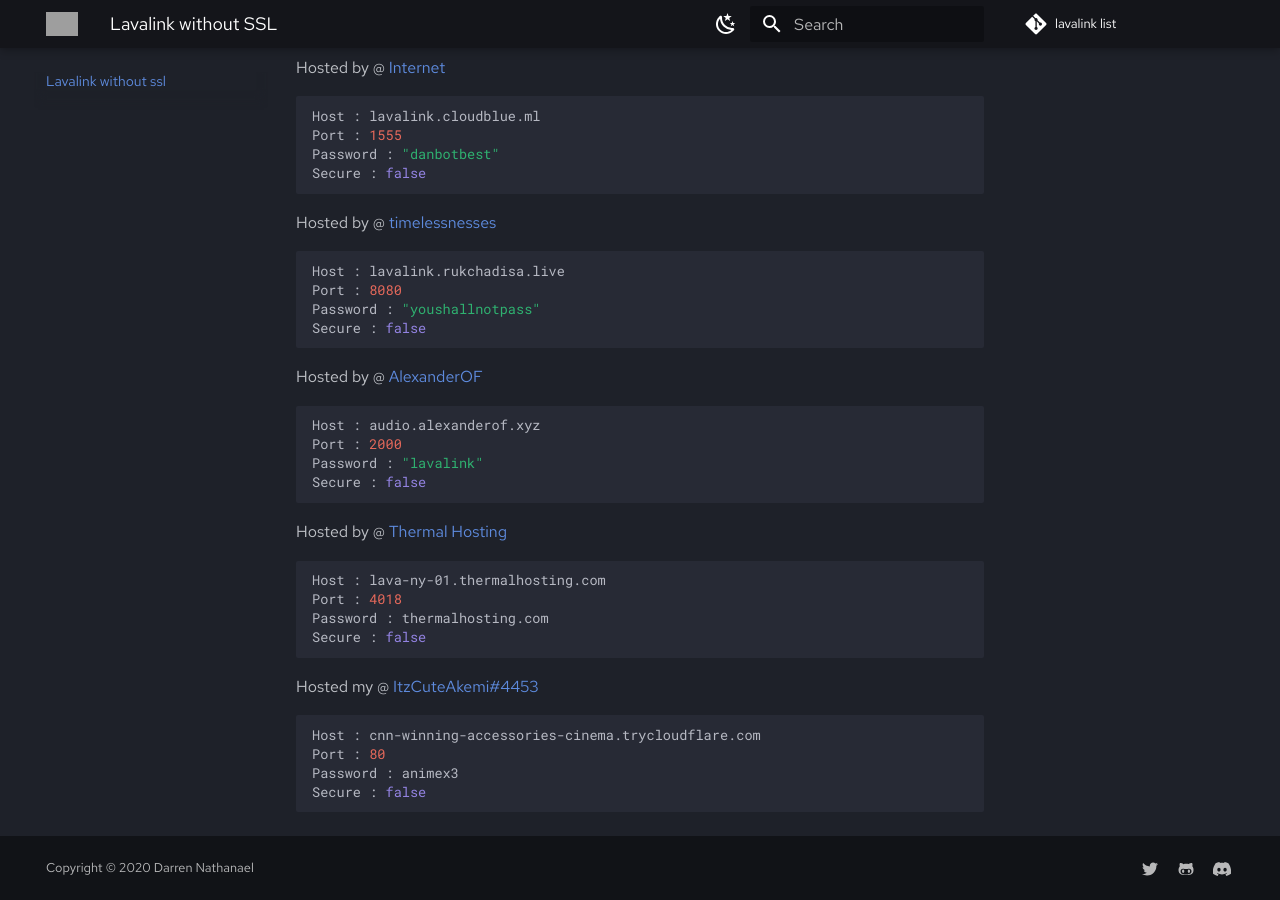
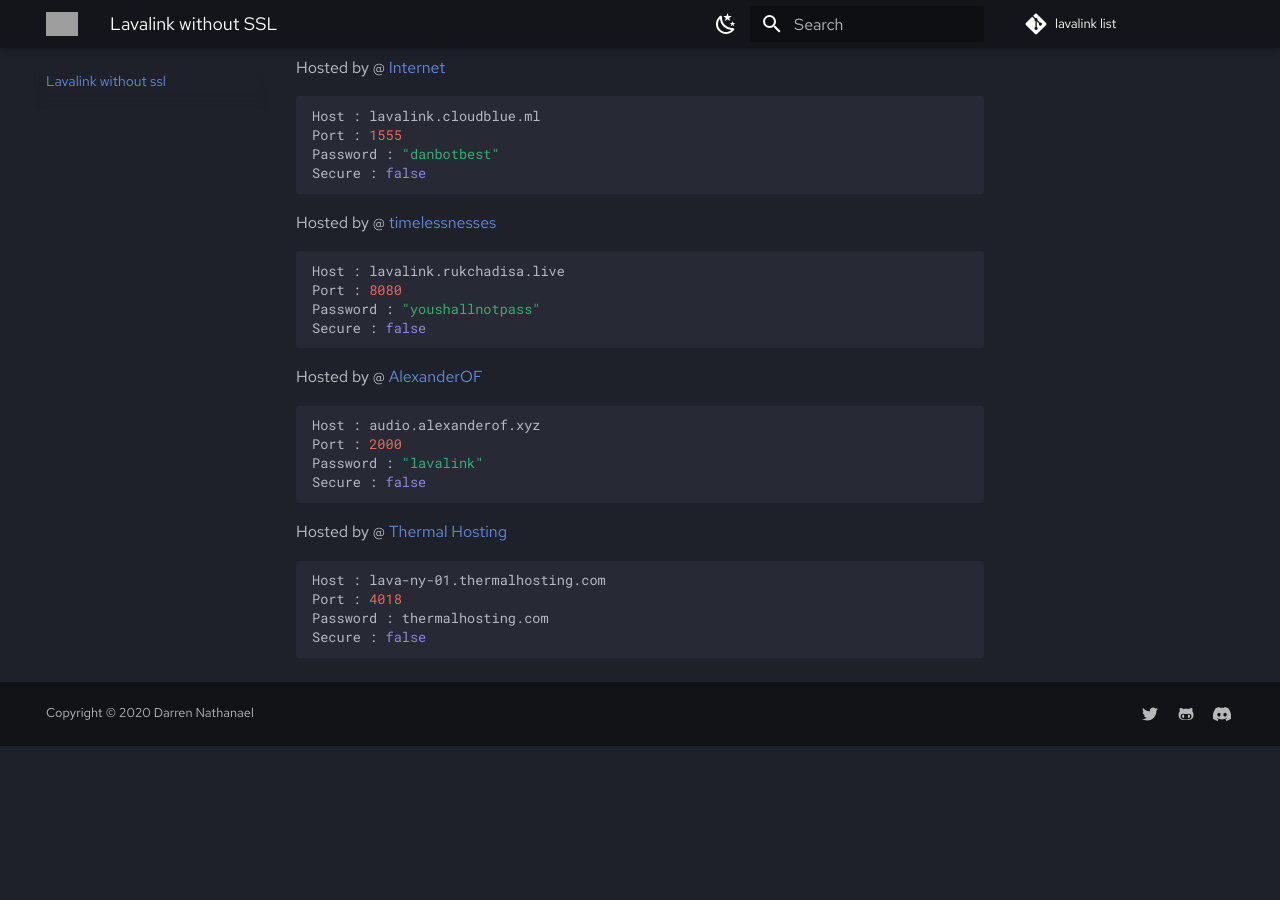
Before and after one commit to DarrenOfficial/lavalink-list, an MkDocs documentation site: the page built from docs/NoSSL/lavalink-without-ssl.md, in a window 1280 px wide and 900 px high, scrolled down 1720 px. Built offline with MkDocs 1.6.1 and Material for MkDocs 9.7.7, drawn with Linux system fonts in a browser that asks for light colours; comment, search, counter and statistics services are not loaded; after the commit the page ends 2466 px from its top, so only the background shows below that; grey boxes are pictures that could not be loaded.

Commit message:
Removing my lavalink (#163)
nvm I got my.id domain. I will try to add it to cloudflare and do pull request again

````diff
--- a/docs/NoSSL/lavalink-without-ssl.md
+++ b/docs/NoSSL/lavalink-without-ssl.md
@@ -115,11 +115,3 @@ Port : 4018
 Password : thermalhosting.com
 Secure : false
 ```
-
-Hosted my @ [ItzCuteAkemi#4453](https://github.com/ItzCuteAkemi)
-```bash
-Host : cnn-winning-accessories-cinema.trycloudflare.com
-Port : 80
-Password : animex3
-Secure : false
-```
````
